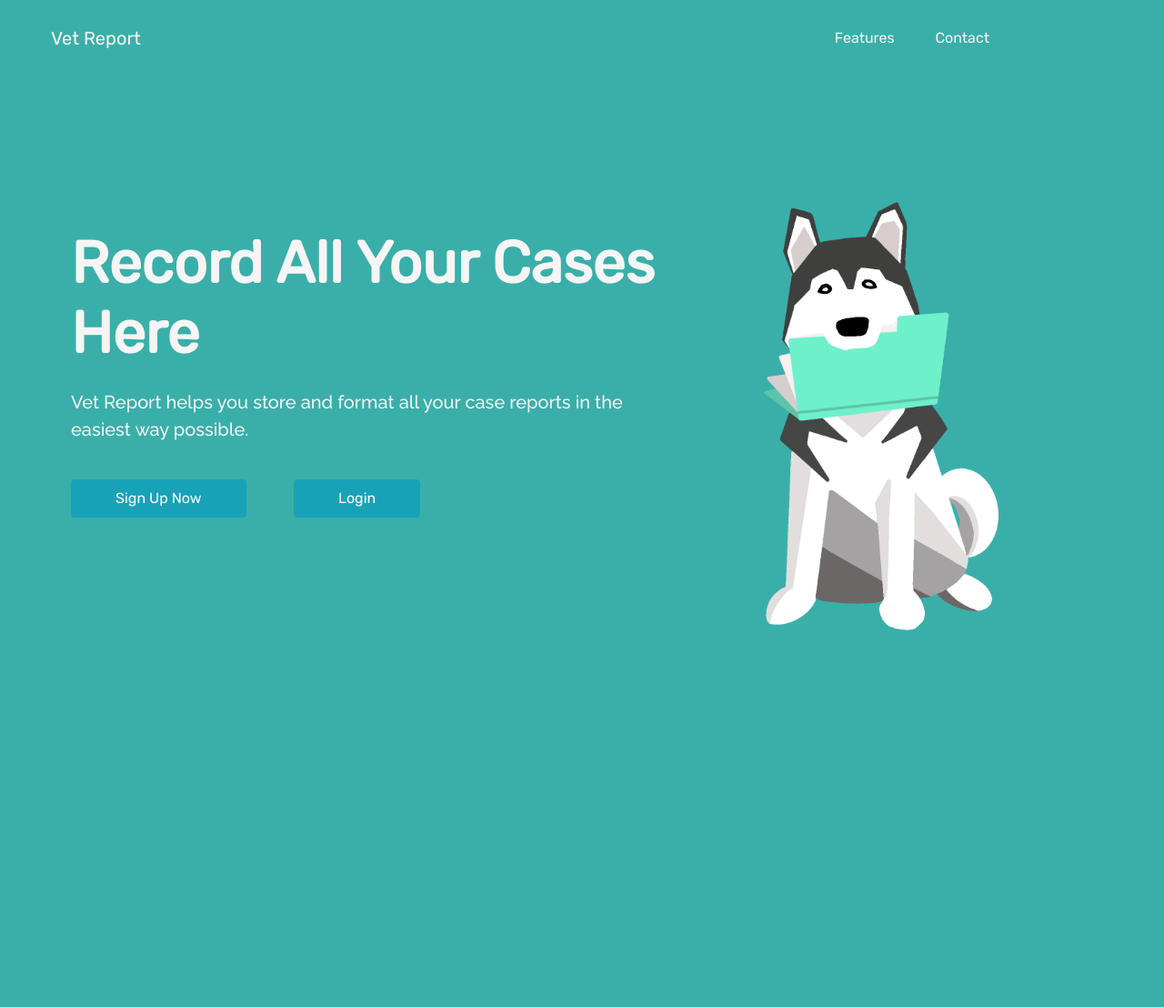
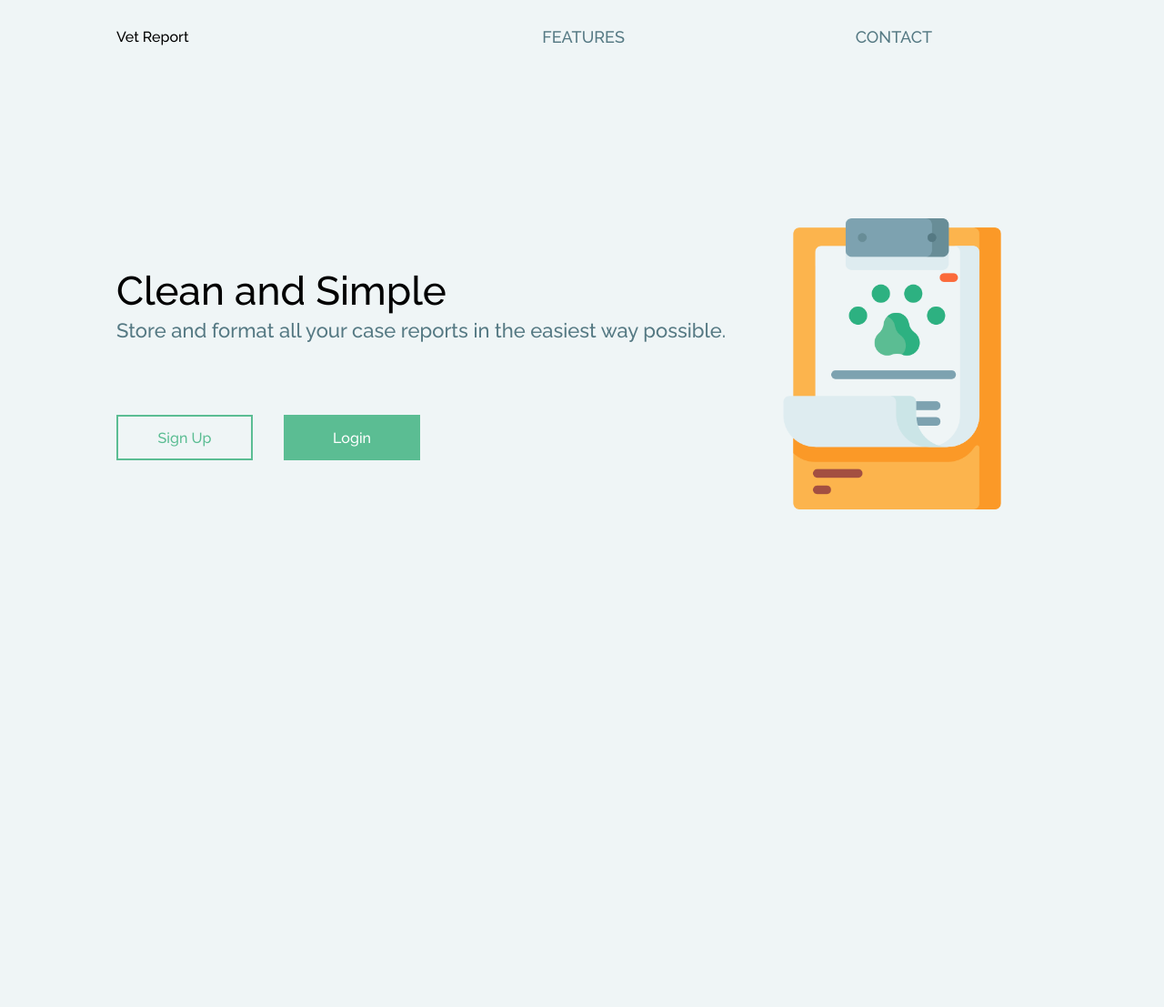
Before and after one commit to ethanbyeon/VetReport, a Django app: page / in a window 1280 px wide. Shown: the whole page at 91% size. After the commit the page ends 560 px from the top, so only its background shows below. Run offline with Django 3.2, Linux system fonts and the light colour scheme; some libraries are stand-ins or nearby versions.

Commit message:
updated landing page look

```diff
--- a/VetReport/static/css/home/index.css
+++ b/VetReport/static/css/home/index.css
@@ -4,77 +4,138 @@
 :root {
     --Rubik: 'Rubik', sans-serif;
     --Raleway: 'Raleway', sans-serif;
-    --bmo: #3AAFA9;
-    --mint: #6EF0CB;
-    --pastelgray: #7B7C76;
+    --graylink: #557983;
+    --button: #5BBD93;
     --whitesmoke: #F5F5F5;
 }
 
-html {
-    scroll-behavior: smooth;
-}
-
-*{
+* {
+    margin: 0px;
+    padding: 0px;
     box-sizing: border-box;
 }
 
-header, section {
-    overflow-x: hidden;
+body {
+    font-family: var(--Raleway);
+    background: #EFF5F6;
+}
+
+button {
+    font-family: var(--Raleway);
 }
 
 header {
-    background: var(--bmo);
+    display: flex;
+    width: 80%;
+    height: 10vh;
+    margin: auto;
+    align-items: center;
 }
 
-header .navbar-brand {
-    padding-left: 2em;
+.logo-container, .nav-links {
+    display: flex;
+}
+.logo-container {
+    flex: 1;
+}
+.logo {
+    font-weight: 400;
 }
 
-header a {
-    color: var(--whitesmoke);
-    font-family: var(--Rubik);
+nav {
+    flex: 2;
+}
+.nav-links {
+    justify-content: space-around;
+    list-style: none;
+}
+.nav-link {
+    color: var(--graylink);
+    font-size: 18px;
+    text-decoration: none;
 }
 
-header .nav-item:last-child {
-    padding-right: 10.5em;
+.presentation {
+    display: flex;
+    width: 80%;
+    margin: auto;
+    min-height: 80vh;
+    align-items: center;
+}
+.introduction {
+    flex: 2;
+}
+.intro-text h1 {
+    font-size: 44px;
+    font-weight: 500;
+}
+.intro-text p {
+    margin-top: 5px;
+    font-size: 22px;
+    color: var(--graylink);
+}
+.cta {
+    padding: 50px 0px 0px 0px;
+}
+.cta-signup {
+    border: 2px solid var(--button);
+    background: transparent;
+    color: var(--button);
+    width: 150px;
+    height: 50px;
+    cursor: pointer;
+    font-size: 16px;
+}
+.cta-login {
+    background: var(--button);
+    width: 150px;
+    height: 50px;
+    cursor: pointer;
+    font-size: 16px;
+    border: none;
+    color: white;
+    margin: 30px 0px 0px 30px;
+}
+.cover {
+    flex: 1;
+    display: flex;
+    justify-content: center;
+    height: 40vh;
+}
+.cover img {
+    height: 100%;
+    animation: drop 1.5s ease;
 }
 
-header .nav-item {
-    padding: 0.9em;
+@keyframes drop {
+    0% {
+        opacity: 0;
+        transform: translateY(-80px);
+    }
+    100% {
+        opacity: 1;
+        transform: translateY(0px);
+    }
 }
 
-header a:hover {
-    color: var(--whitesmoke);
+@media screen and (max-width: 1024px) {
+    .presentation {
+        flex-direction: column;
     }
-
-header .nav-link:hover {
-    color: black;
+    .introduction {
+        margin-top: 5vh;
+        text-align: center;
     }
-
-header .row .col-md-7 {
-    padding: 20vmin 1vmin;
-    padding-bottom: 35vmin;
-    color: var(--whitesmoke);
+    .intro-text h1 {
+        font-size: 30px;
     }
-
-header .container .col-md-7 h1 {
-    font-size: 8vmin;
-    font-weight: bold;
-    padding: 0.1em 0em;
-    font-family: var(--Rubik);
+    .intro-text p {
+        font-size: 18px;
     }
-
-header .container .col-md-7 p {
-    padding: 1vmin 5vmin;
-    font-family: var(--Raleway);
+    .cta {
+        padding: 10px 0px 0px 0px;
     }
-
-header .row .col-md-5 {
-    padding: 1vmin 1vmin;
-    padding-bottom: 35vmin;
+    .cover img {
+        height: 80%;
     }
-
-header .row .col-md-5 img {
-    width: 90%;
-    height: auto;
 }
--- a/VetReport/templates/home/index.html
+++ b/VetReport/templates/home/index.html
@@ -8,17 +8,48 @@
         <meta name="viewport" content="width=device-width, initial-scale=1.0">
         <title>Vet Report</title>
 
-        <link
+        <!-- <link
             rel="stylesheet"
             href="https://stackpath.bootstrapcdn.com/bootstrap/4.5.0/css/bootstrap.min.css" integrity="sha384-9aIt2nRpC12Uk9gS9baDl411NQApFmC26EwAOH8WgZl5MYYxFfc+NcPb1dKGj7Sk"
             crossorigin="anonymous"
-        />
+        /> -->
 
         <link href="{% static '/css/home/index.css' %}" rel="stylesheet"/>
 
     </head>
     <body>
         <header>
+            <div class="logo-container">
+                <h4 class="logo">Vet Report</h4>
+            </div>
+            <nav>
+                <ul class="nav-links">
+                    <li><a class="nav-link" href="#">FEATURES</a></li>
+                    <li><a class="nav-link" href="#">CONTACT</a></li>
+                </ul>
+            </nav>
+        </header>
+
+        <main>
+            <section class="presentation">
+                <div class="introduction">
+                    <div class="intro-text">
+                        <h1>Clean and Simple</h1>
+                        <p>
+                            Store and format all your case reports in the easiest way possible.
+                        </p>
+                    </div>
+                    <div class="cta">
+                        <button class="cta-signup">Sign Up</button>
+                        <button class="cta-login">Login</button>
+                    </div>
+                </div>
+                <div class="cover">
+                    <img src="{% static '/images/clipboard.png' %}" alt="Clipboard" />
+                </div>
+            </section>
+        </main>
+        <!-- <header>
             <div class="container-fluid p-0">
                 <nav class="navbar navbar-expand-lg">
                     <a class="navbar-brand" href="{% if request.user.is_authenticated %} {% url 'user_page' %} {% endif %}">Vet Report</a>
@@ -31,10 +62,10 @@
                         <div class="mr-auto"></div>
                         <ul class="navbar-nav">
                             <li class="nav-item">
-                                <a class="nav-link" href="#features">Features</a>
+                                <a class="nav-link" href="#features">FEATURES</a>
                             </li>
                             <li class="nav-item">
-                                <a class="nav-link" href="#contact">Contact</a>
+                                <a class="nav-link" href="#contact">CONTACT</a>
                             </li>
                         </ul>
                     </div>
@@ -49,10 +80,13 @@
                         <a class="btn btn-info px-5 py-2" href="#">Login</a>
                     </div>
                     <div class="col-md-5 col-sm-12">
-                        <img src="{% static 'images/husky.png' %}" alt="Dog">
+                        <img src="{% static 'images/clipboard.png' %}" alt="Clipboard">
                     </div>
                 </div>
             </div>
         </header>
-    </body>
+        <footer>
+            Icons made by <a href="http://www.freepik.com/" title="Freepik">Freepik</a> from <a href="https://www.flaticon.com/" title="Flaticon"> www.flaticon.com</a>
+        </footer>
+    </body> -->
 </html>
```
Also changed, not shown: VetReport/static/images/clipboard.png (added). Lines whose indentation alone changed are shown as unchanged.
